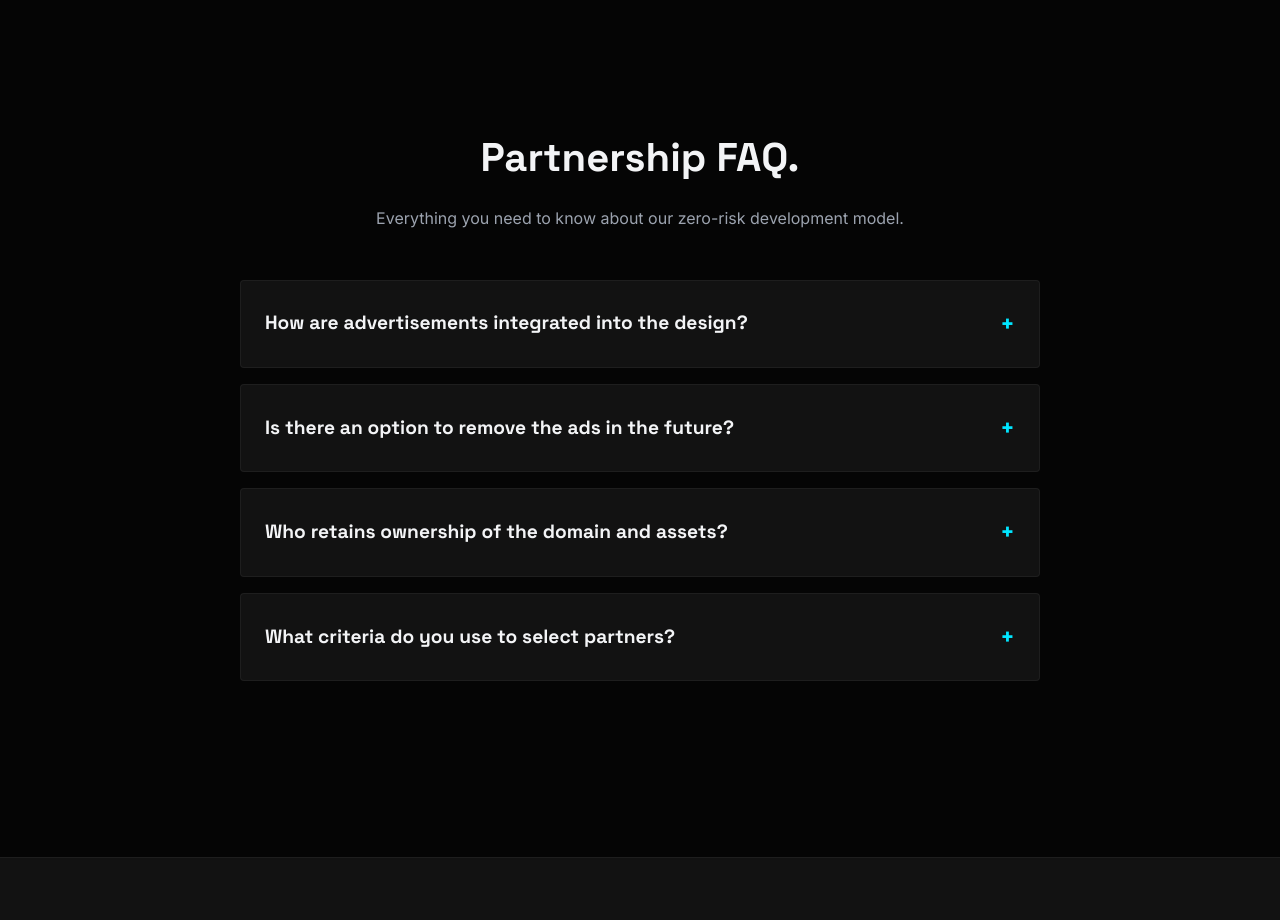
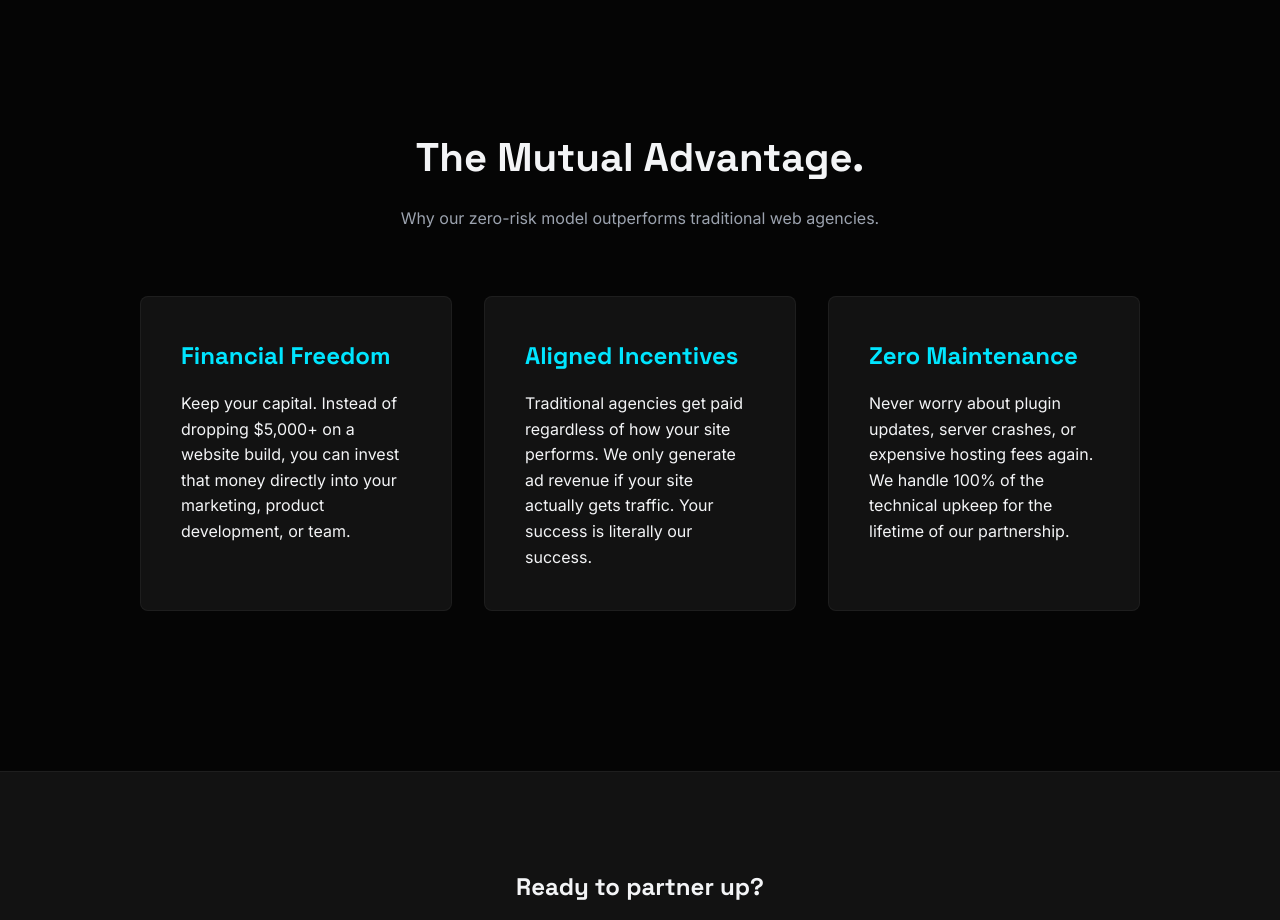
Before and after one commit to CoDotEng/Co., a plain HTML site: page model.html in a window 1280 px wide. Shown: the part 2200-3120 px from the top of the page. Drawn offline with Linux system fonts and the light colour scheme.

Commit message:
Update model.html

```diff
--- a/model.html
+++ b/model.html
@@ -91,40 +91,29 @@
         .step-content p { color: var(--text-muted); font-size: 1.1rem; margin-bottom: 1rem; }
         .highlight { color: var(--text-main); font-weight: 600; }
 
-        /* --- FAQ SECTION (Accordion) --- */
-        .faq-container { max-width: 800px; margin: 0 auto; }
-        details {
+        /* --- ADVANTAGE GRID --- */
+        .advantage-grid {
+            display: grid;
+            grid-template-columns: repeat(auto-fit, minmax(300px, 1fr));
+            gap: 2rem;
+            max-width: 1000px;
+            margin: 0 auto;
+        }
+        .adv-card {
             background: var(--surface-color);
+            padding: 2.5rem;
+            border-radius: 8px;
+            border: 1px solid rgba(255,255,255,0.05);
+            transition: transform 0.3s ease, border-color 0.3s ease;
+        }
+        .adv-card:hover {
+            transform: translateY(-5px);
+            border-color: var(--accent);
+        }
+        .adv-card h3 {
+            color: var(--accent);
             margin-bottom: 1rem;
-            border-radius: 4px;
-            border: 1px solid rgba(255,255,255,0.05);
-            overflow: hidden;
-        }
-        summary {
-            padding: 1.5rem;
-            font-family: 'Space Grotesk', sans-serif;
-            font-size: 1.2rem;
-            font-weight: 600;
-            cursor: pointer;
-            list-style: none;
-            display: flex;
-            justify-content: space-between;
-            align-items: center;
-        }
-        summary::-webkit-details-marker { display: none; }
-        summary:after {
-            content: '+';
-            color: var(--accent);
             font-size: 1.5rem;
-            transition: transform 0.3s ease;
-        }
-        details[open] summary:after { transform: rotate(45deg); }
-        details p {
-            padding: 0 1.5rem 1.5rem 1.5rem;
-            color: var(--text-muted);
-            border-top: 1px solid rgba(255,255,255,0.05);
-            margin-top: 1rem;
-            padding-top: 1rem;
         }
 
         /* --- CTA --- */
@@ -216,31 +205,26 @@
         </div>
     </section>
 
-    <!-- NEW PARTNERSHIP FAQ SECTION -->
+    <!-- THE MUTUAL ADVANTAGE SECTION (Replaces the FAQ) -->
     <section class="section" style="background-color: var(--bg-color);">
-        <h2 class="section-title reveal">Partnership FAQ.</h2>
-        <p class="reveal" style="text-align: center; color: var(--text-muted); margin-bottom: 3rem; margin-top: -2rem;">Everything you need to know about our zero-risk development model.</p>
+        <h2 class="section-title reveal">The Mutual Advantage.</h2>
+        <p class="reveal" style="text-align: center; color: var(--text-muted); margin-bottom: 4rem; margin-top: -2rem;">Why our zero-risk model outperforms traditional web agencies.</p>
 
-        <div class="faq-container">
-            <details class="reveal">
-                <summary>How are advertisements integrated into the design?</summary>
-                <p>We are a premium design agency first. Advertisements are integrated seamlessly into the layout—similar to a high-end digital magazine—ensuring they never disrupt the user experience. We exclusively partner with high-quality ad networks.</p>
-            </details>
+        <div class="advantage-grid">
+            <div class="adv-card reveal">
+                <h3>Financial Freedom</h3>
+                <p>Keep your capital. Instead of dropping $5,000+ on a website build, you can invest that money directly into your marketing, product development, or team.</p>
+            </div>
 
-            <details class="reveal">
-                <summary>Is there an option to remove the ads in the future?</summary>
-                <p>Yes. We offer a flexible Buyout Clause. If your business scales and you prefer an ad-free experience, you can purchase the website code, design rights, and transition off our hosting for a pre-agreed flat fee.</p>
-            </details>
+            <div class="adv-card reveal">
+                <h3>Aligned Incentives</h3>
+                <p>Traditional agencies get paid regardless of how your site performs. We only generate ad revenue if your site actually gets traffic. Your success is literally our success.</p>
+            </div>
 
-            <details class="reveal">
-                <summary>Who retains ownership of the domain and assets?</summary>
-                <p>You will always retain 100% ownership of your domain name and brand assets. CODOT simply retains ownership of the underlying code while it operates under our free ad-supported hosting. If you exercise the Buyout Clause, full code ownership transfers to you.</p>
-            </details>
-
-            <details class="reveal">
-                <summary>What criteria do you use to select partners?</summary>
-                <p>Because we invest heavily upfront in design and development, we cannot accept every project. We select partners based on current web traffic, business growth potential, and industry fit to ensure the partnership is mutually beneficial.</p>
-            </details>
+            <div class="adv-card reveal">
+                <h3>Zero Maintenance</h3>
+                <p>Never worry about plugin updates, server crashes, or expensive hosting fees again. We handle 100% of the technical upkeep for the lifetime of our partnership.</p>
+            </div>
         </div>
     </section>
 
```
